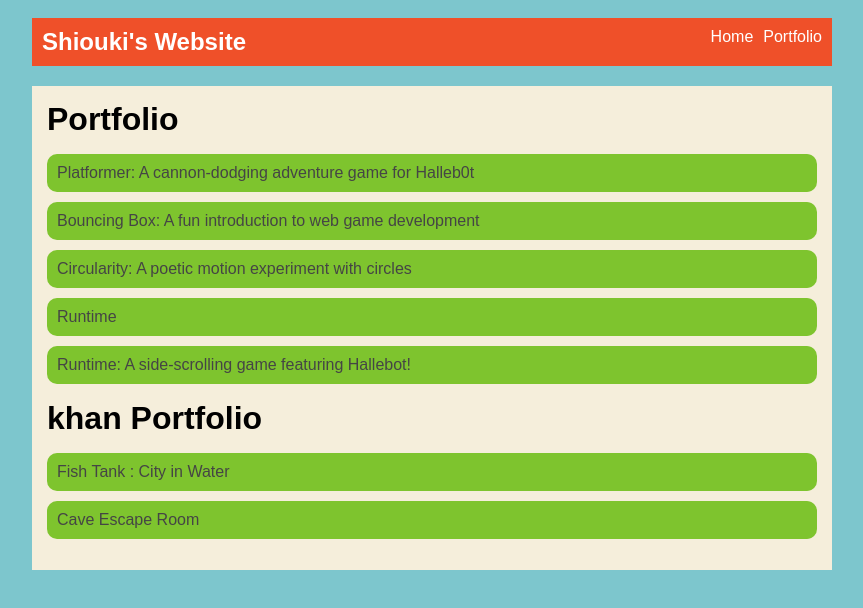
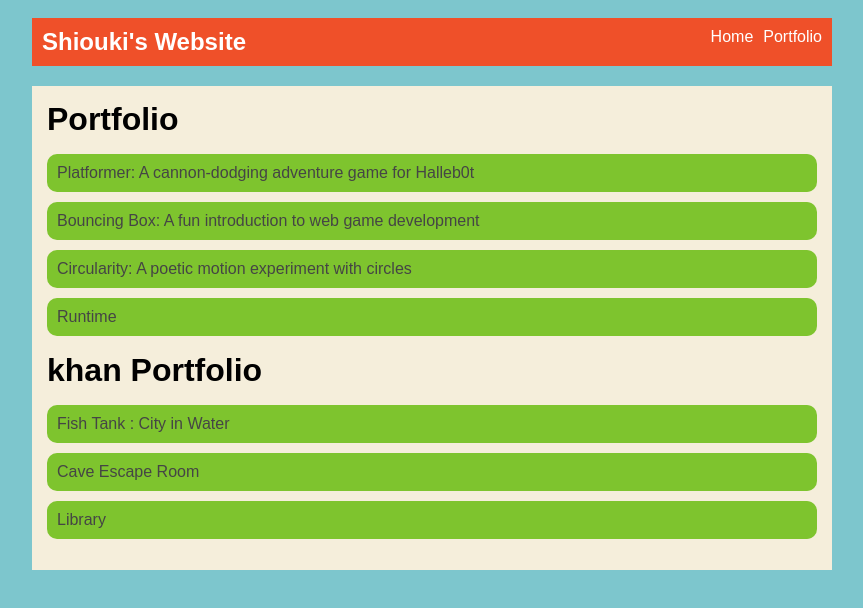
Before and after one commit to shiouki123/shiouki123.github.io, a plain HTML site: page portfolio.html in a window 1280 px wide. Shown: the whole page, without its empty margins (208-1071 px from the left). Drawn offline with Linux system fonts and the light colour scheme.

Commit message:
Added my Build-A-House Project to the portfolio

```diff
--- a/portfolio.html
+++ b/portfolio.html
@@ -34,13 +34,15 @@
                 </li>
                 <li>
                       <a href="fsd-projects/runtime/">Runtime</a>
-                      <li><a href="projects/runtime">Runtime: A side-scrolling game featuring Hallebot!</a></li>
+
                 </li>
+
                 </ul>
                 <h1>khan Portfolio</h1>
                 <ul id="portfolio">
                   <li><a href = "https://www.khanacademy.org/computer-programming/spin-off-of-project-fish-tank-shiouki-mori/5771314095833088" > Fish Tank : City in Water </a></li>
                   <li><a href = "https://www.khanacademy.org/computer-programming/escape-room-shiouki-danai-tyler-jaiden/6584552278573056" > Cave Escape Room </a></li>
+                  <li><a href="https://www.khanacademy.org/computer-programming/spin-off-of-project-build-a-house-shiouki/6135534196998144">Library</a></li>
                 </ul>
         </div>
     </main>
```
